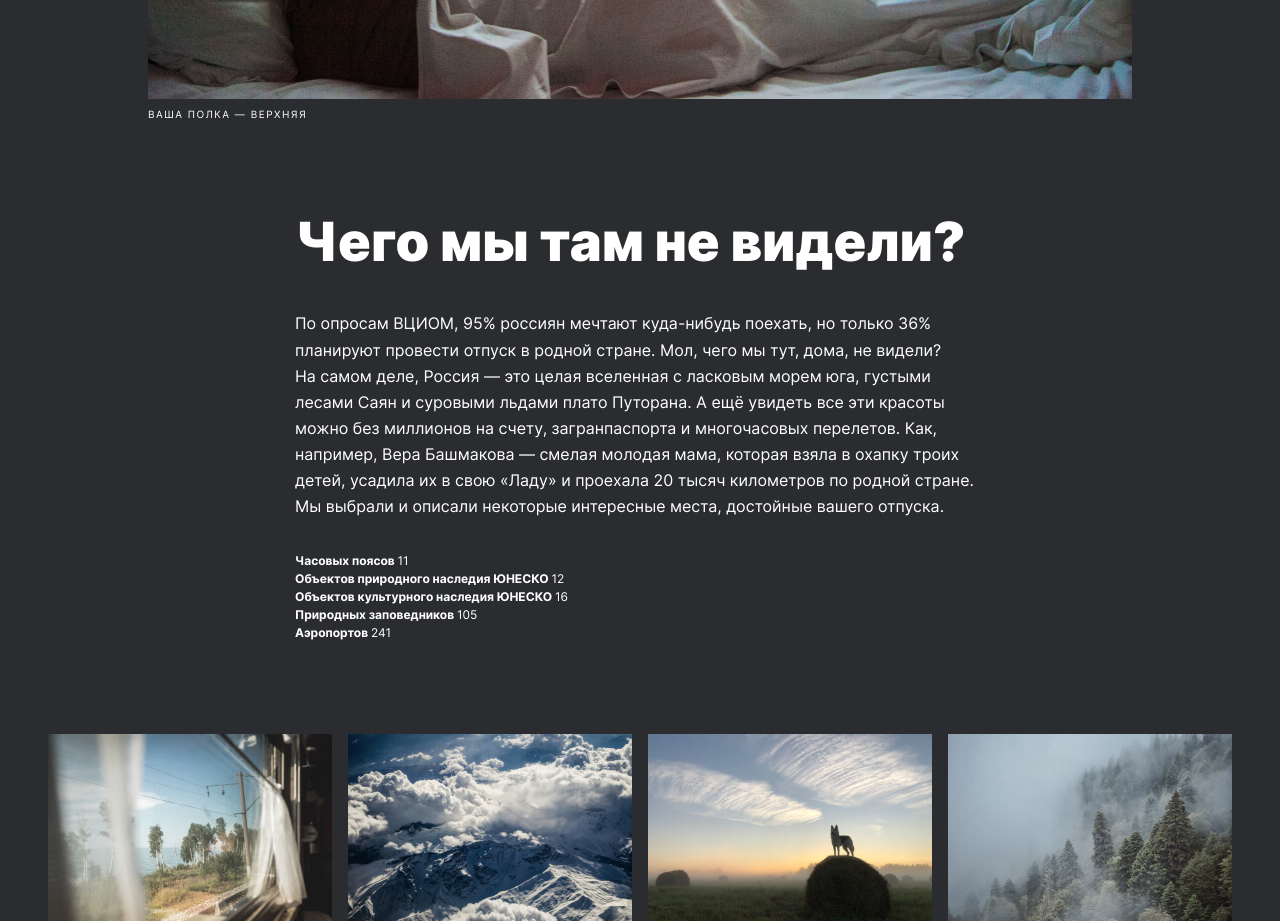
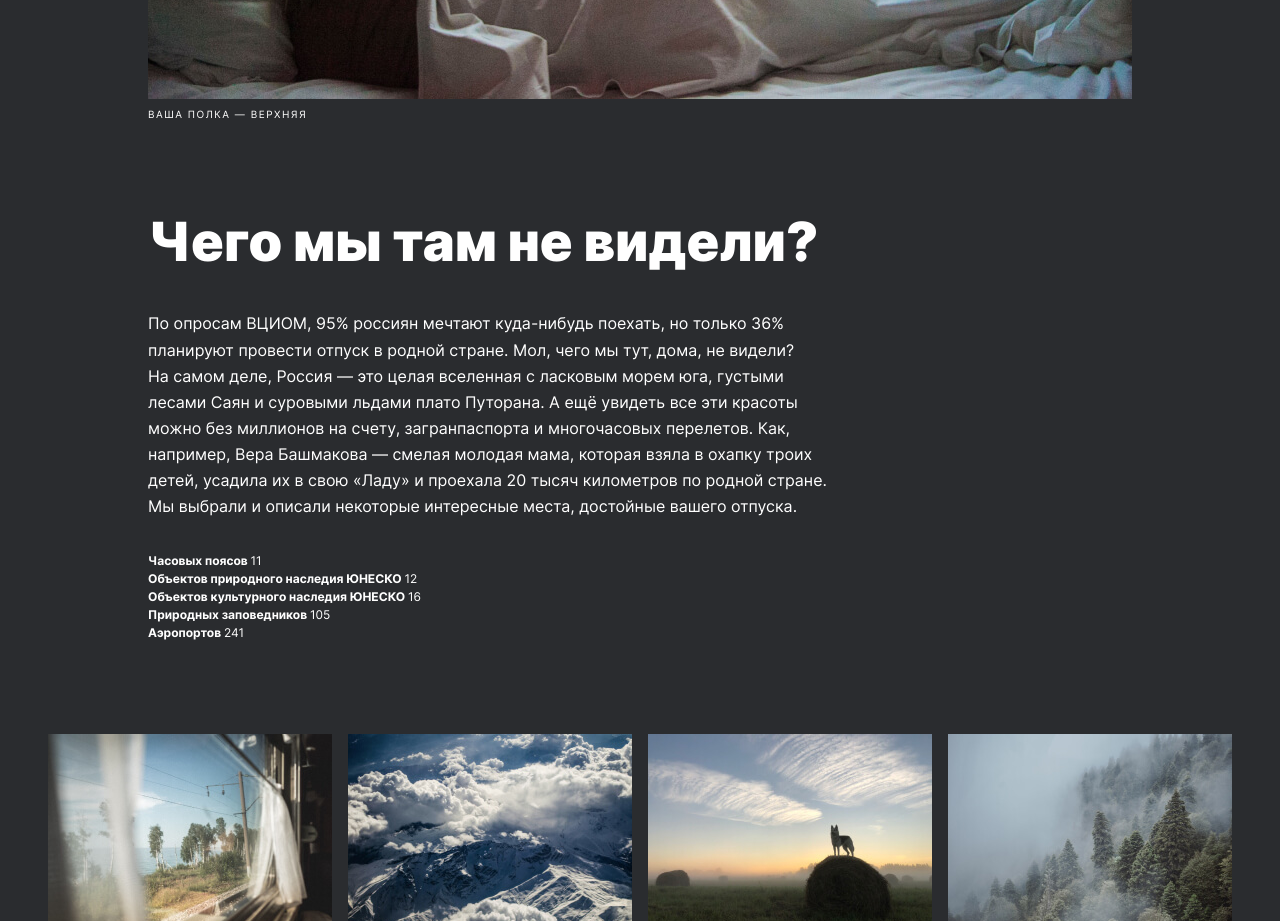
Before and after one commit to Hackimov-Ilmir/russian-travel, a plain HTML site: page index.html in a window 1280 px wide. Shown: the part 1020-1941 px from the top of the page. Drawn offline with Linux system fonts and the light colour scheme.

Commit message:
intro fixed

```diff
--- a/blocks/page/__intro/page__intro.css
+++ b/blocks/page/__intro/page__intro.css
@@ -1,3 +1,5 @@
-.page__intro {
-  margin: 0 auto;
+@media screen and (min-width: 320px) and (max-width: 768px) {
+  .page__intro {
+    margin: 0 auto;
+  }
 }
```
